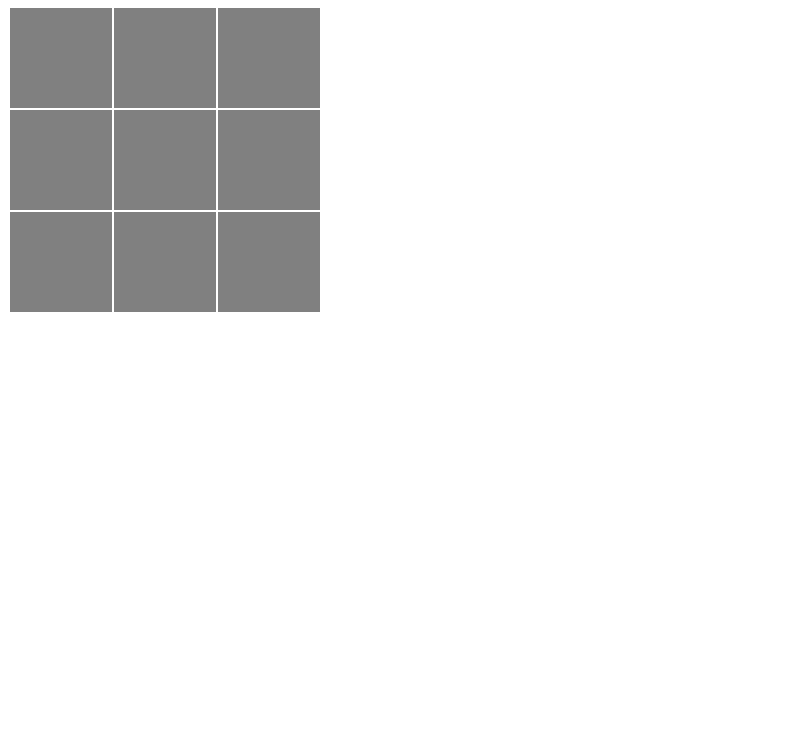
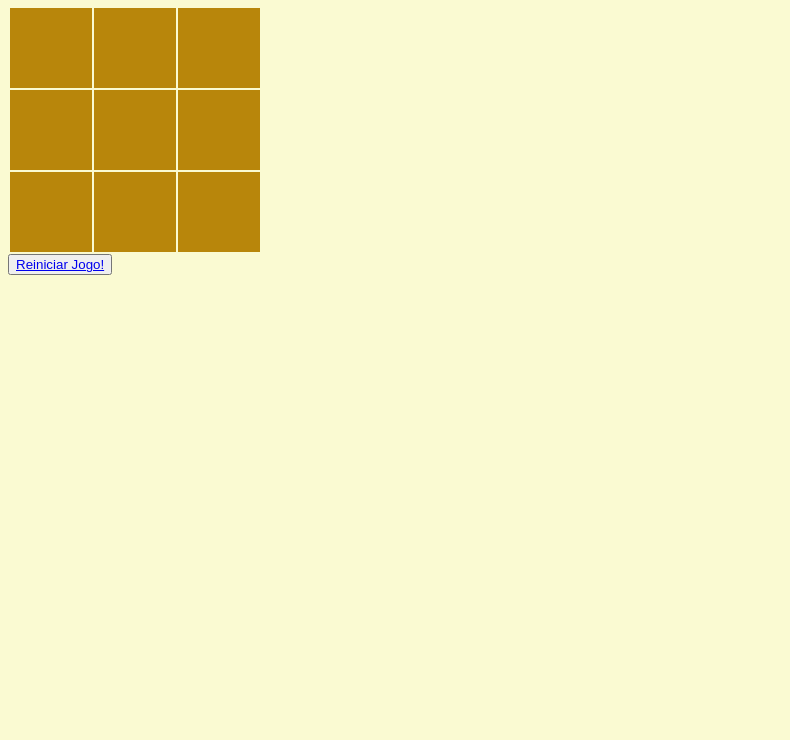
Before and after one commit to NicolasKLange/JogoDaVelha, a plain HTML site: page index.html in a window 1280 px wide. Shown: the part 60-800 px from the top of the page, without its empty margins (0-790 px from the left). Drawn offline with Linux system fonts and the light colour scheme.

Commit message:
Jogo da Velha

```diff
--- a/index.html
+++ b/index.html
@@ -1,66 +1,67 @@
 <html>
     <head>
-        <title>Jogo do Velho</title>
+        <title>Jogo da Velha</title>
         <style>
-            td {
-                width: 100px;
-                height: 100px;
+            h1{
                 text-align: center;
-                color: rgb(255, 255, 255);
-                background: grey;
-                font-size: 60px
             }
+            body{
+                background-color: lightgoldenrodyellow;
+            }
+            tr{
 
-            td:hover {
-                background: rgb(200, 216, 235);
-                cursor: pointer;
+                justify-content: center;
+                align-items: center;
+                text-align: center;
+            }
+            td{
+                background-color: darkgoldenrod;
+                width: 80px;
+                height: 80px;
+                text-align: center;
+                font-size: 60px;
+            }
+            td:hover{
+                background-color: lightgray;
+                color: black
             }
         </style>
     </head>
     <body>
-        <h1>Jogo do Velho</h1>
+        <h1>Jogo da Velha</h1>
         <table>
             <tr>
-                <td onclick="marcar(0)"></td>
-                <td onclick="marcar(1)"></td>
-                <td onclick="marcar(2)"></td>
+                <td onclick="marcar(this)"></td>
+                <td onclick="marcar(this)"></td>
+                <td onclick="marcar(this)"></td>
             </tr>
             <tr>
-                <td onclick="marcar(3)"></td>
-                <td onclick="marcar(4)"></td>
-                <td onclick="marcar(5)"></td>
+                <td onclick="marcar(this)"></td>
+                <td onclick="marcar(this)"></td>
+                <td onclick="marcar(this)"></td>
             </tr>
             <tr>
-                <td onclick="marcar(6)"></td>
-                <td onclick="marcar(7)"></td>
-                <td onclick="marcar(8)"></td>
+                <td onclick="marcar(this)"></td>
+                <td onclick="marcar(this)"></td>
+                <td onclick="marcar(this)"></td>
             </tr>
         </table>
+
+        <button href="http://127.0.0.1:5500/" ><a href="http://127.0.0.1:5500/">Reiniciar Jogo!</a></button>
+
         <script>
-            var tabela = ["", "", "", "", "", "", "", "", ""]
             var jogador = "X"
+            function marcar(td){
+                if(td.innerHTML !== "") return
 
-            function marcar(indice) {
-                tabela[indice] = jogador
-                if (jogador == "X") {
+                td.innerHTML = jogador
+
+                if(jogador == "X"){
                     jogador = "O"
-                } else {
+                }else{
                     jogador = "X"
                 }
-                render()
             }
-
-            function render() {
-                const tds = document.querySelectorAll("td")
-
-                var indice = 0
-                while(indice < tabela.length) {
-                    tds[indice].innerHTML = tabela[indice]
-                    indice++
-                }
-            }
-
-            render()
         </script>
     </body>
 </html>
```
